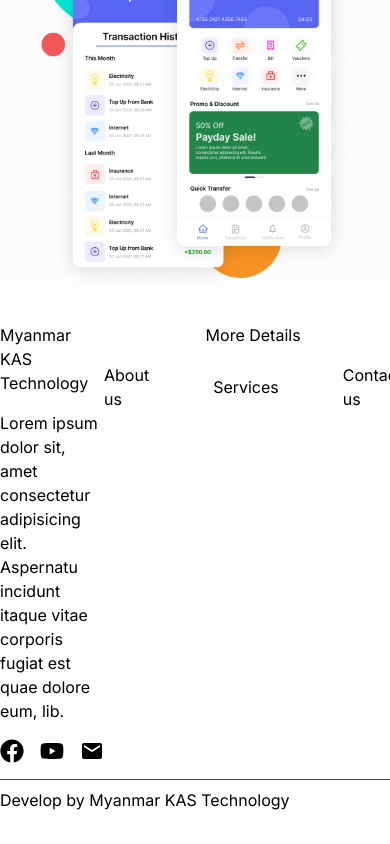
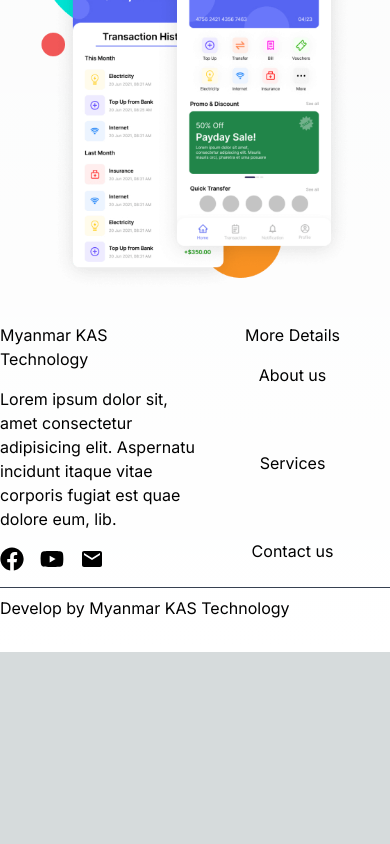
Before and after one commit to Wai-Min-Hein/MKAS, a Next.js app: page / in a window 390 px wide. Shown: the part 7399-8243 px from the top of the page. After the commit the page ends 8051 px from the top, so only its background shows below. Built offline with nearby package versions, Linux system fonts and the light colour scheme.

Commit message:
responsive 2

```diff
--- a/src/components/Footer.tsx
+++ b/src/components/Footer.tsx
@@ -4,16 +4,15 @@ import { MdEmail } from "react-icons/md";
 
 const Footer = () => {
   return (
-    <section className="  py-8">
+    <section className="py-8">
       <div className="container mx-auto flex items-start justify-between border-b-[.5px] border-b-gray-700 pb-4">
         <div className="basis-1/2">
           <div className="">
             <h1>Myanmar KAS Technology</h1>
           </div>
           <p className="mt-4">
-              Lorem ipsum dolor sit, amet consectetur adipisicing elit.
-              Aspernatu incidunt
-              itaque vitae corporis fugiat est quae dolore eum, lib.
+            Lorem ipsum dolor sit, amet consectetur adipisicing elit. Aspernatu
+            incidunt itaque vitae corporis fugiat est quae dolore eum, lib.
           </p>
 
           <div className="flex items-start justify-start gap-4 mt-4">
@@ -25,7 +24,7 @@ const Footer = () => {
         <div className="basis-1/2  container mx-auto">
           <h1 className="text-center">More Details</h1>
 
-            <div className="flex items-center justify-center gap-16 mt-4">
+          <div className="flex flex-wrap items-center justify-center gap-16 mt-4">
             <p>About us</p>
             <p>Services</p>
             <p>Contact us</p>
```
Lines whose indentation alone changed are shown as unchanged.
